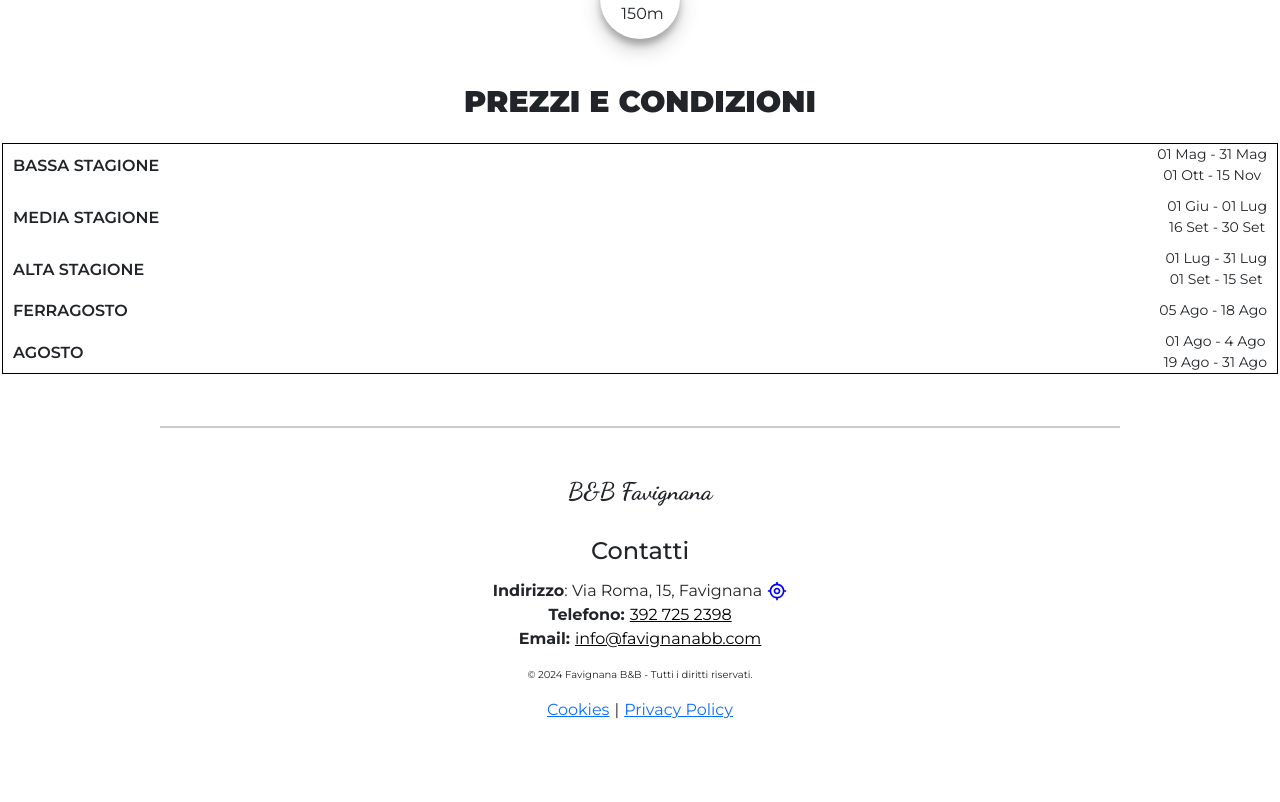
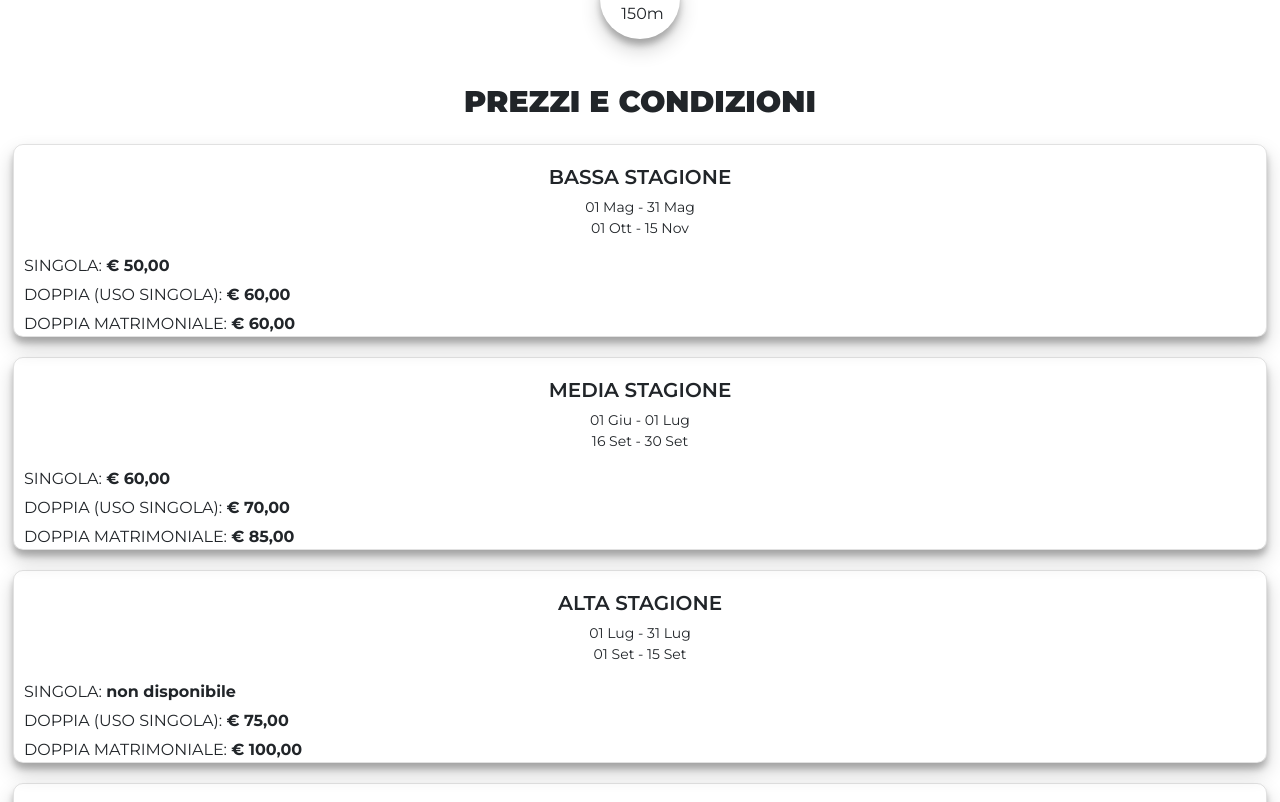
Before and after one commit to DHrdo/B-BFavignana-Dott.Cannizzaro, a React (Create React App) app: page / in a window 1280 px wide. Shown: the part 1420-2222 px from the top of the page. Before the commit the page ends 2158 px from the top, so only its background shows below. Built offline with nearby package versions, Linux system fonts and the light colour scheme.

Commit message:
aggiunti prezzi singole camere

```diff
--- a/src/components/PricesAndConditions/PricesAndConditions.js
+++ b/src/components/PricesAndConditions/PricesAndConditions.js
@@ -8,10 +8,15 @@ export const PricesAndConditions = ({
     const mapPeriods = dateperiods.map((item, index) => {
         return (
             <div className="section" key={index}>
-                <h3 className="section-title">{item.name}</h3>
+                <h4 className="section-title">{item.name}</h4>
                 <div className="wrap-dates">
                     <p className="first-date">{item.date?.[0] || ""}</p>
                     <p className="second-date">{item.date?.[1] || ""}</p>
+                </div>
+                <div className="wrap-prices">
+                    <p className="room-price">SINGOLA: <b>{item.prices?.["Singola"] || ""}</b></p>
+                    <p className="room-price">DOPPIA (USO SINGOLA): <b>{item.prices?.["Doppia Uso Singola"] || ""}</b></p>
+                    <p className="room-price">DOPPIA MATRIMONIALE: <b>{item.prices?.["Doppia Matrimoniale"] || ""}</b></p>
                 </div>
             </div>
         )
--- a/src/components/PricesAndConditions/PricesAndConditions.scss
+++ b/src/components/PricesAndConditions/PricesAndConditions.scss
@@ -14,23 +14,23 @@
 
     .prices-table {
         width: 100%;
-        outline: 1px solid black;
-
 
         .section {
+            border: 1px double rgba(0, 0, 0, 0.116);
+            border-radius: 10px;
+            box-shadow: rgba(0, 0, 0, 0.19) 0px 10px 20px, rgba(0, 0, 0, 0.23) 0px 6px 6px;
             display: flex;
-            flex-direction: row;
+            flex-direction: column;
             justify-content: space-between;
-            margin: 10px;
+            margin: 20px 10px;
 
             .section-title {
                 align-self: center;
-                width: 50%;
-                font-size: 16px;
+                font-size: 20px;
                 text-align: left;
                 font-family: 'Montserrat', cursive, sans-serif;
                 font-weight: 600;
-                margin-bottom: 0;
+                padding: 20px 0 0 0;
             }
 
             .wrap-dates {
@@ -51,6 +51,16 @@
 
             }
 
+            .wrap-prices {
+                margin: 10px 0 0 10px;
+                text-align: left;
+
+                .room-price {
+                    margin: 5px 0 0 0;
+                    padding: 0;
+                    font-size: 1em;
+                }
+            }
         }
     }
 }
--- a/src/css/PricesAndConditions.css
+++ b/src/css/PricesAndConditions.css
@@ -12,22 +12,23 @@
 }
 .prices-and-conditions .prices-table {
   width: 100%;
-  outline: 1px solid black;
 }
 .prices-and-conditions .prices-table .section {
+  border: 1px double rgba(0, 0, 0, 0.116);
+  border-radius: 10px;
+  box-shadow: rgba(0, 0, 0, 0.19) 0px 10px 20px, rgba(0, 0, 0, 0.23) 0px 6px 6px;
   display: flex;
-  flex-direction: row;
+  flex-direction: column;
   justify-content: space-between;
-  margin: 10px;
+  margin: 20px 10px;
 }
 .prices-and-conditions .prices-table .section .section-title {
   align-self: center;
-  width: 50%;
-  font-size: 16px;
+  font-size: 20px;
   text-align: left;
   font-family: "Montserrat", cursive, sans-serif;
   font-weight: 600;
-  margin-bottom: 0;
+  padding: 20px 0 0 0;
 }
 .prices-and-conditions .prices-table .section .wrap-dates {
   display: flex;
@@ -43,3 +44,12 @@
   padding: 0;
   font-size: 14px;
 }
+.prices-and-conditions .prices-table .section .wrap-prices {
+  margin: 10px 0 0 10px;
+  text-align: left;
+}
+.prices-and-conditions .prices-table .section .wrap-prices .room-price {
+  margin: 5px 0 0 0;
+  padding: 0;
+  font-size: 1em;
+}
```
